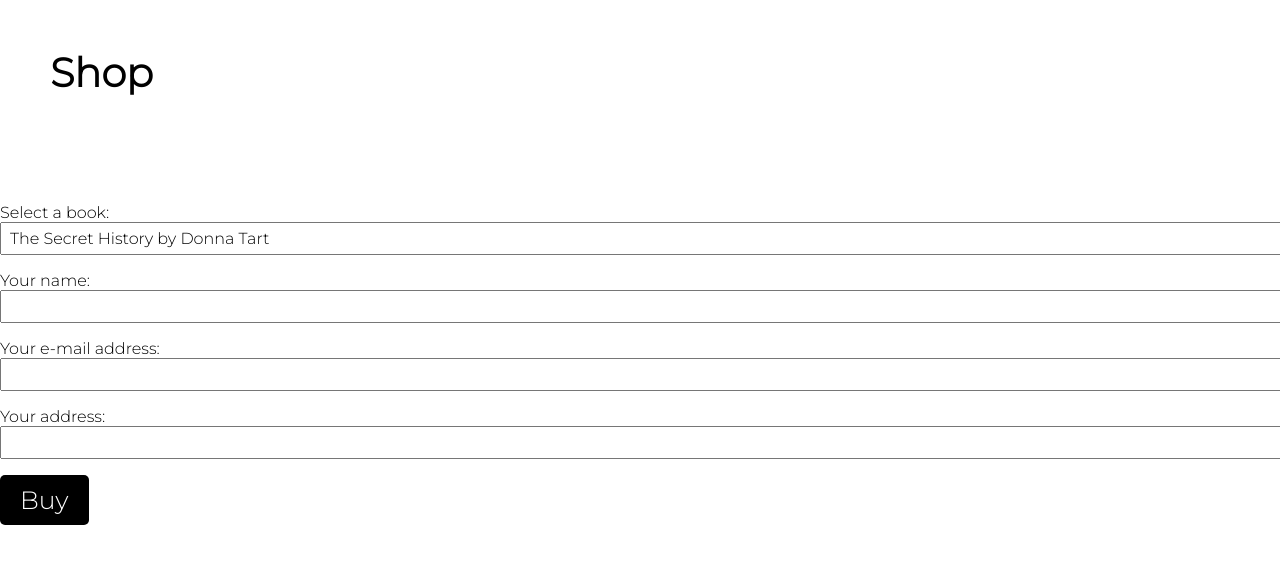
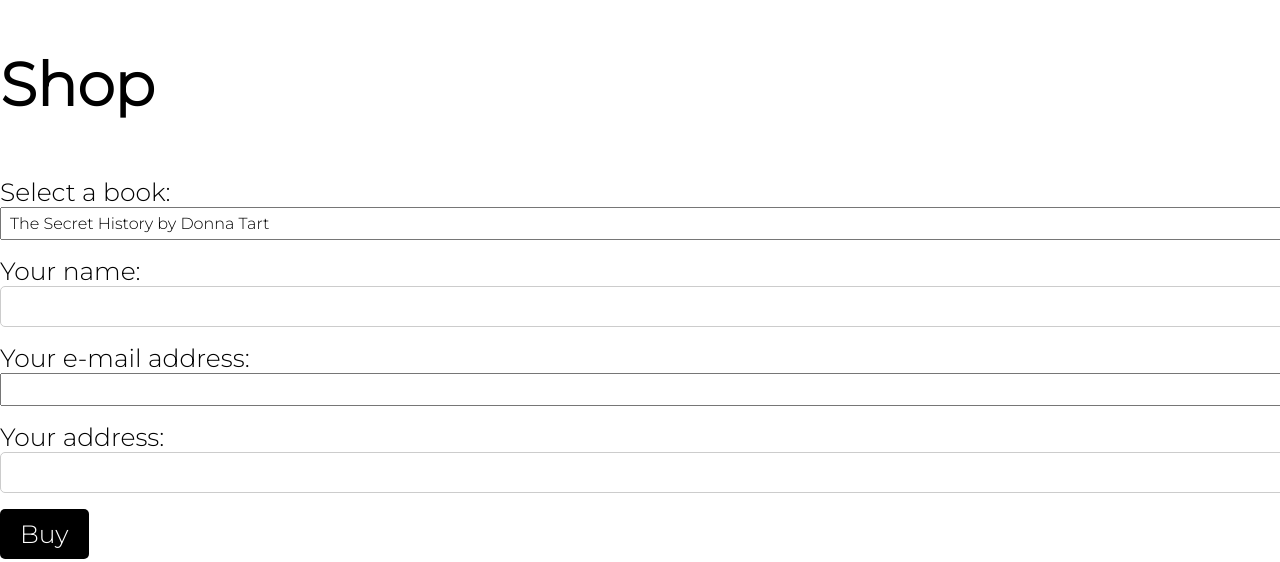
Before and after one commit to AnastasiaFalk/readopolis, a plain HTML site: page shop.html in a window 1280 px wide. Shown: the part 242-804 px from the top of the page. Drawn offline with Linux system fonts and the light colour scheme.

Commit message:
Update shop.css

```diff
--- a/shop.css
+++ b/shop.css
@@ -70,10 +70,19 @@ ul, li { /* розташування списків */
     transition: .4s ease;
 }
 
+.shop h1 {
+    font-size: 60px;
+    padding-top: 50px;
+}
+
 .form-group {
     flex-direction: column;
     justify-content: end;
     padding-bottom: 2vh;
+}
+
+.form-group label {
+    font-size: 25px;
 }
 
 .form-label {
@@ -104,6 +113,22 @@ ul, li { /* розташування списків */
     transition: .4s ease;
 }
 
+input[type="text"], textarea {
+    width: 100%;
+    padding: 10px;
+    font-size: 16px;
+    border-radius: 5px;
+    border: 1px solid #ccc;
+}
+
+select[type="text"] {
+    width: 100%;
+    padding: 10px;
+    font-size: 16px;
+    border-radius: 5px;
+    border: 1px solid #ccc;
+}
+
 .footer { /* створення вигляду footer */
     background-color: black;
     height: 184px;
@@ -112,8 +137,3 @@ ul, li { /* розташування списків */
     color: white;
     padding-top: 80px;
 }
-
-.shop h1 {
-    font-size: 40px;
-    padding: 50px;
-}
```
